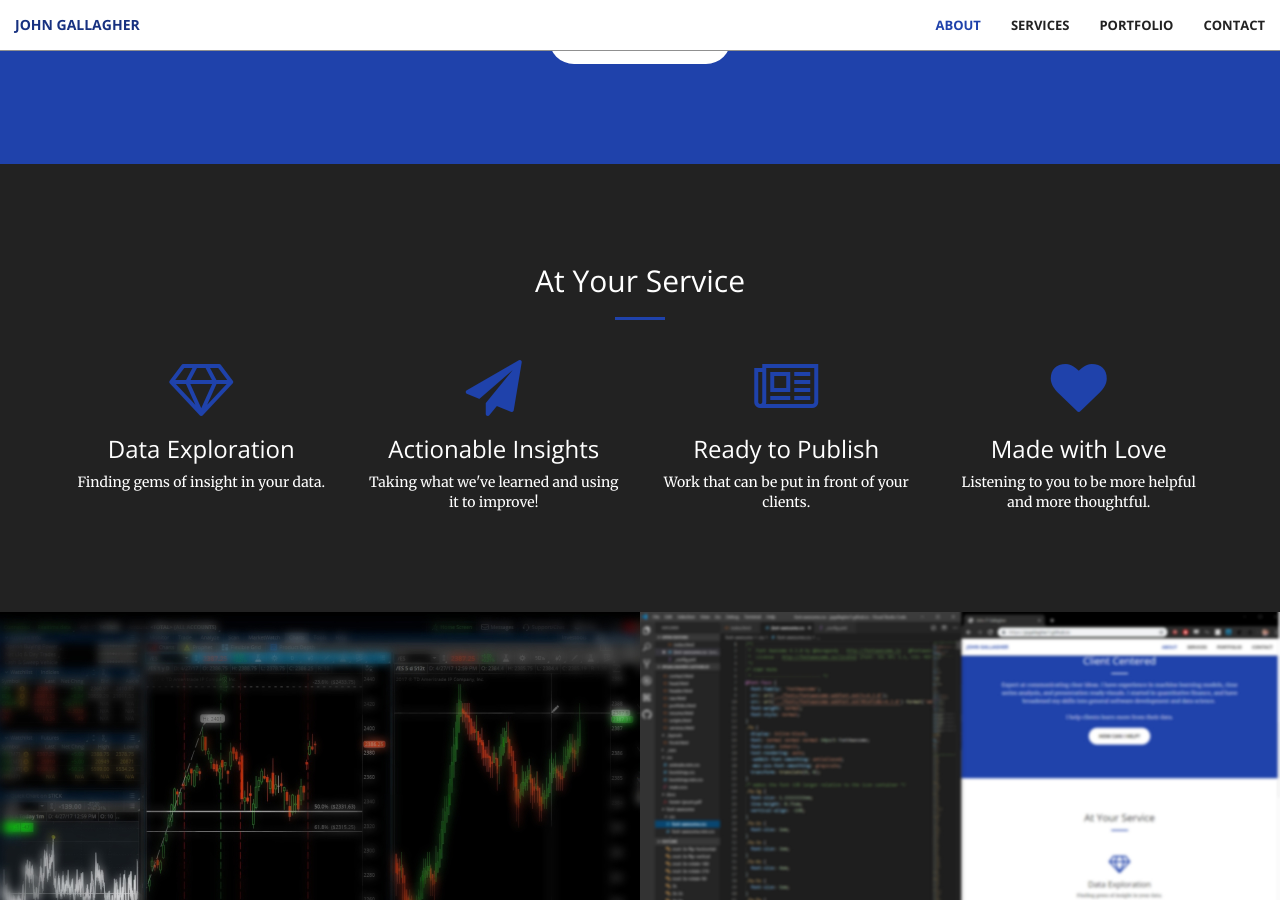
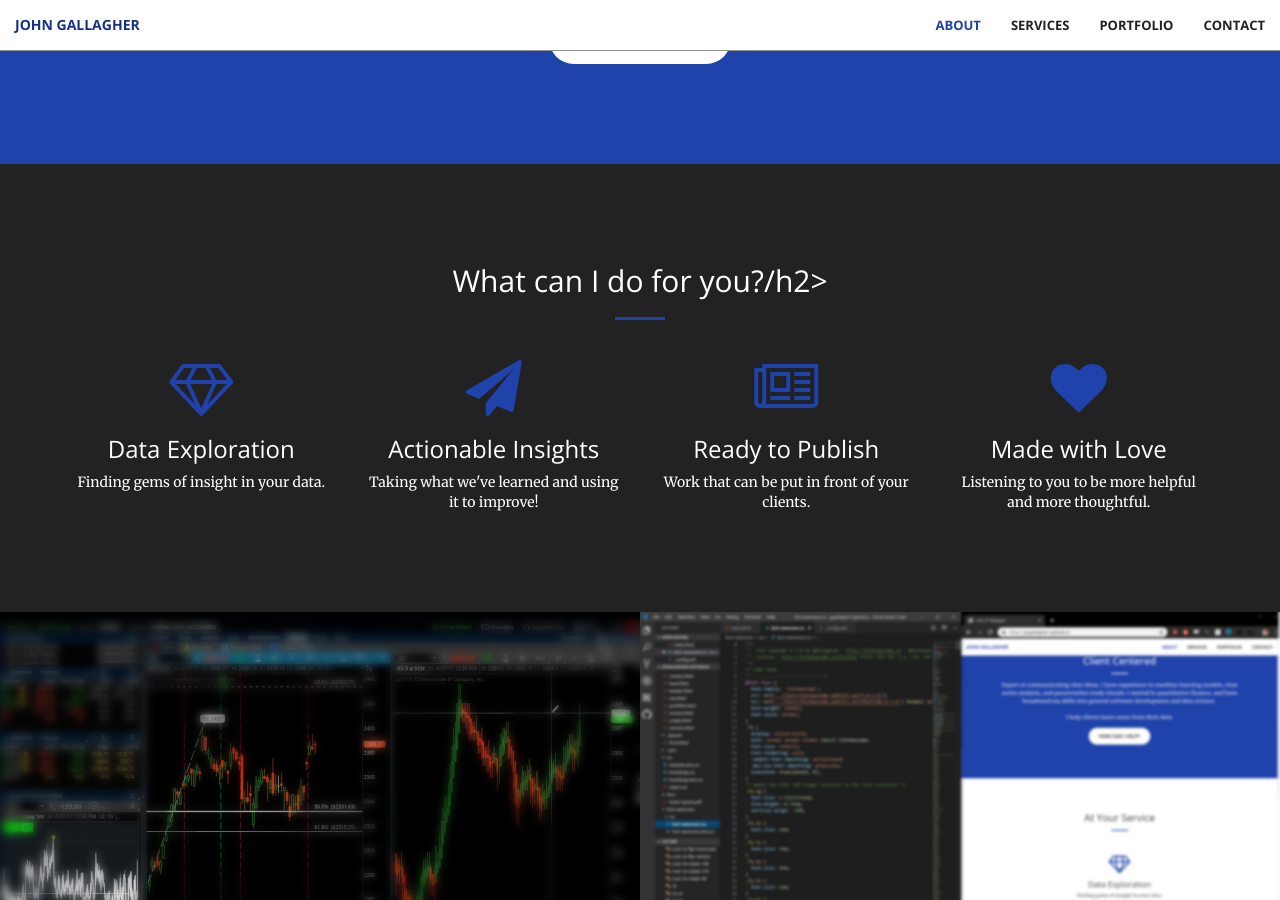
Before and after one commit to jpgallagher1/jpgallagher1.github.io, a Jekyll site: the page built from index.html, in a window 1280 px wide and 900 px high, scrolled down 1226 px. Built offline with Jekyll 4.4.1, drawn with Linux system fonts in a browser that asks for light colours.

Commit message:
services text update

```diff
--- a/_includes/services.html
+++ b/_includes/services.html
@@ -2,7 +2,7 @@
     <div class="container">
         <div class="row">
             <div class="col-lg-12 text-center">
-                <h2 class="section-heading">At Your Service</h2>
+                <h2 class="section-heading">What can I do for you?/h2>
                 <hr class="primary">
             </div>
         </div>
```
